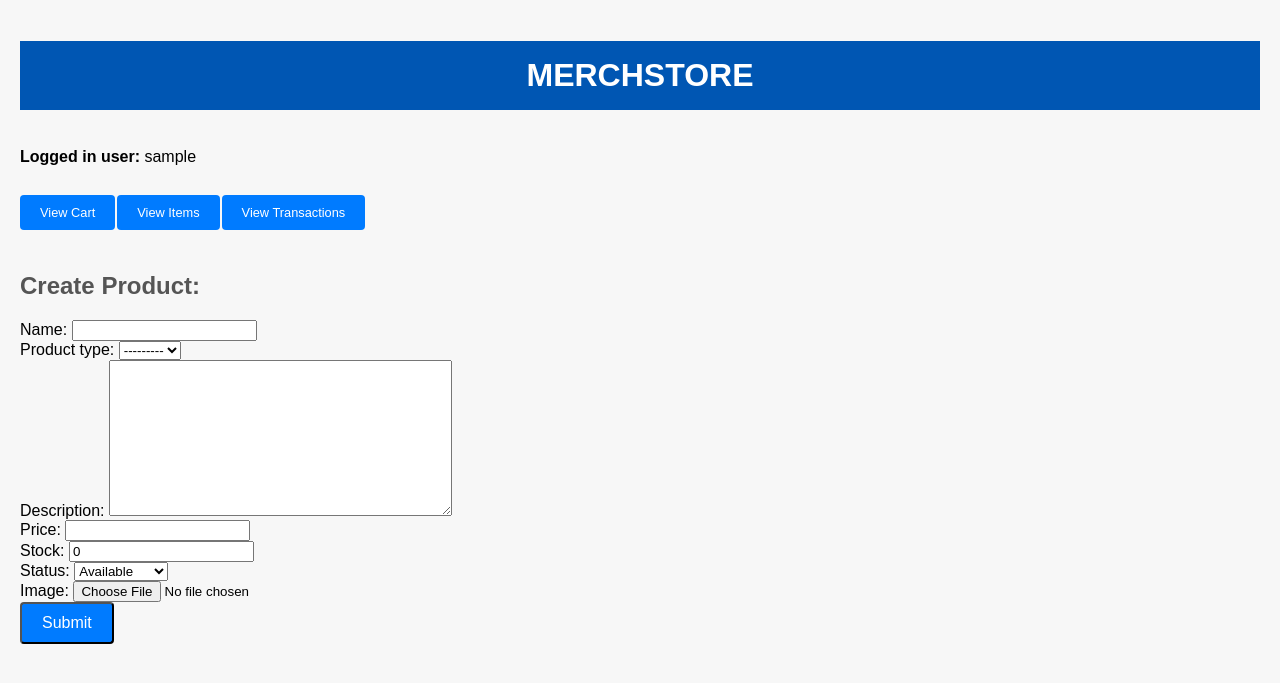
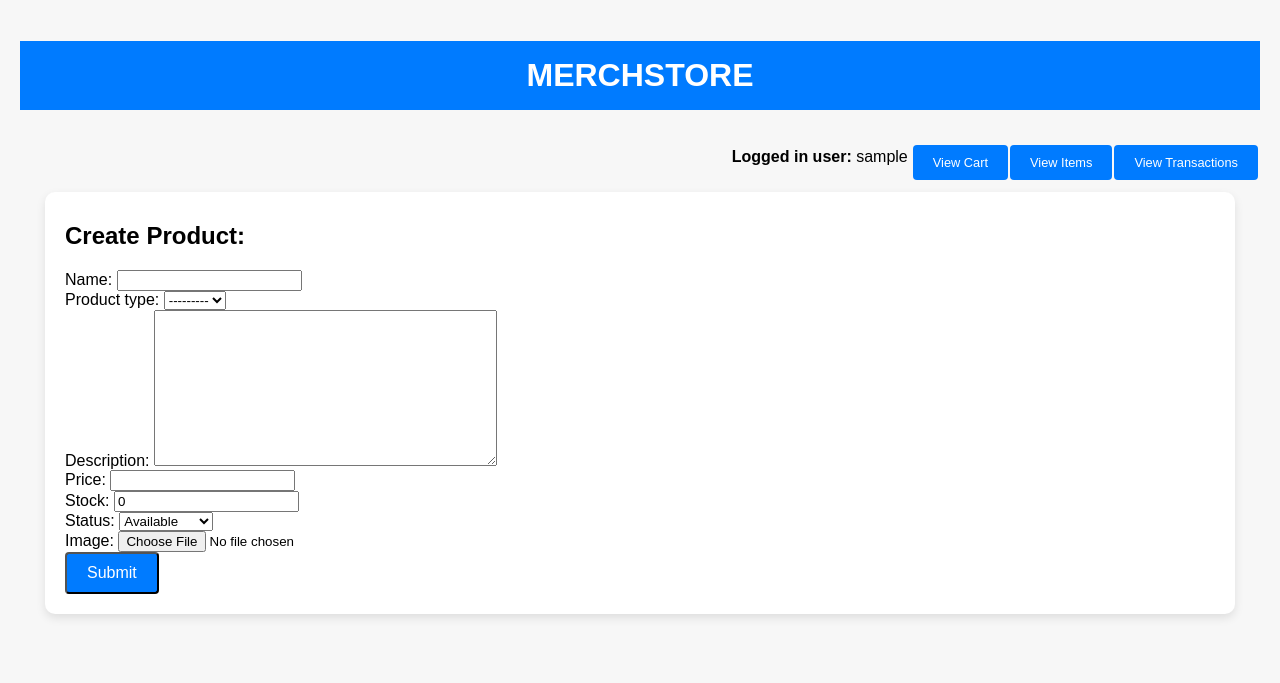
Before and after one commit to eevicteen/hobbysite-G-13, a Django app: page /merchstore/item/add in a window 1280 px wide. Shown: the top 683 px of the page. Run offline with Django 5.2, Linux system fonts and the light colour scheme; the visitor is signed in with stand-in values (Sample User, id 1); data that the repository does not hold is empty.

Commit message:
adjusted styles.css to match.

```diff
--- a/merchstore/static/merchstore/styles/style.css
+++ b/merchstore/static/merchstore/styles/style.css
@@ -6,12 +6,20 @@ body {
     padding: 20px;
 }
 
+.main-content {
+    margin-right: 25px;
+    margin-left: 25px;
+    background-color: #fff;
+    padding: 20px;
+    border-radius: 10px;
+    box-shadow: 0 4px 10px rgba(0, 0, 0, 0.1);
+}
 /* Titles and error message */
 .page-title {
     text-align: center;
     font-size: 2em;
     color: white;
-    background-color: #0056b3;
+    background-color:  #007bff;
     padding: 1rem;
 }
 
@@ -23,18 +31,21 @@ body {
 
 .section-title {
     font-size: 1.5em;
-    color: #555;
-    margin-top: 30px;
+    color: black;
+    margin-top: 10px;
 }
 
 .user-info{
     font-size: 1em;
     display:flex;
+    gap: 5px;
+    justify-content: flex-end;
 }
 
 .user-product{
     font-size: 0.8em;
     display:flex;
+
 }
 
 /* Product List View */
@@ -77,9 +88,6 @@ body {
     justify-content: center;
     background-color: #fff;
     padding: 15px;
-    border-radius: 8px;
-    box-shadow: 0 2px 5px rgba(0, 0, 0, 0.1);
-    margin: 10px 0;
 }
 
 .product-detail .product-image {
@@ -115,6 +123,10 @@ body {
     font-size: 0.9em;
 }
 
+.product-type-title {
+    color: #141414
+}
+
 /* Button */
 .btn {
     background-color: #007bff;
@@ -137,3 +149,15 @@ body {
 .btn:hover {
     background-color: #0056b3;
 }
+
+.btn-disabled {
+    background-color: gray;
+    color: white;
+    padding: 10px 20px;
+    border-radius: 4px;
+    text-decoration: none;
+    font-size: 1em;
+    margin-right:2px;
+    display: inline-block;
+    width: auto;
+}
--- a/merchstore/templates/product_create.html
+++ b/merchstore/templates/product_create.html
@@ -15,18 +15,22 @@
 
 <div class="user-info">
     <p><strong>Logged in user:</strong> {{ user.username }}</p>
-</div>
-
-<div class="user-product">
+    <div class="user-product">
     <p><a href="{% url 'merchstore:cart-list' %}" class="btn">View Cart</a></p>
     <p><a href="{% url 'merchstore:product-list' %}" class="btn">View Items</a></p>
     <p><a href="{% url 'merchstore:transactions' %}" class="btn">View Transactions</a></p>
 </div>
+</div>
 
+
+
+<div class="main-content">
 <h2 class="section-title">Create Product: </h2>
 <form method="POST" enctype="multipart/form-data">
     {% csrf_token %}
     {{ form }}
     <button type="submit" value="submit" class="btn">Submit</button>
 </form>
+</div>
+
 {% endblock %}
```
Also changed, not shown: merchstore/templates/cart_edit.html (+8 -3 lines), merchstore/templates/cart_list.html (+7 -3 lines), merchstore/templates/product_detail.html (+7 -5 lines), merchstore/templates/product_list.html (+8 -4 lines), merchstore/templates/transaction_list.html (+5 -3 lines).
